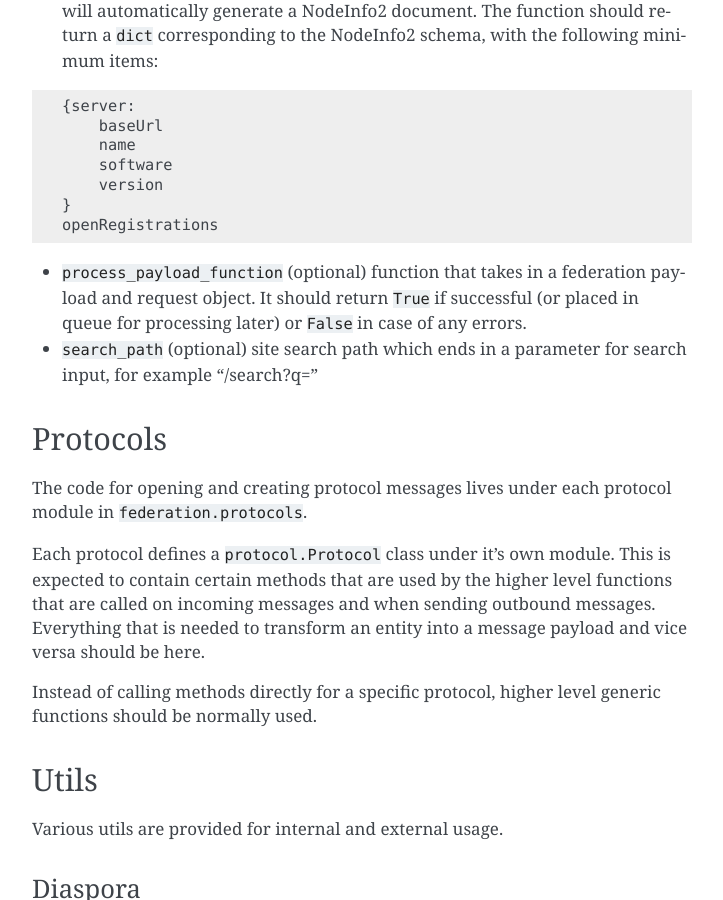
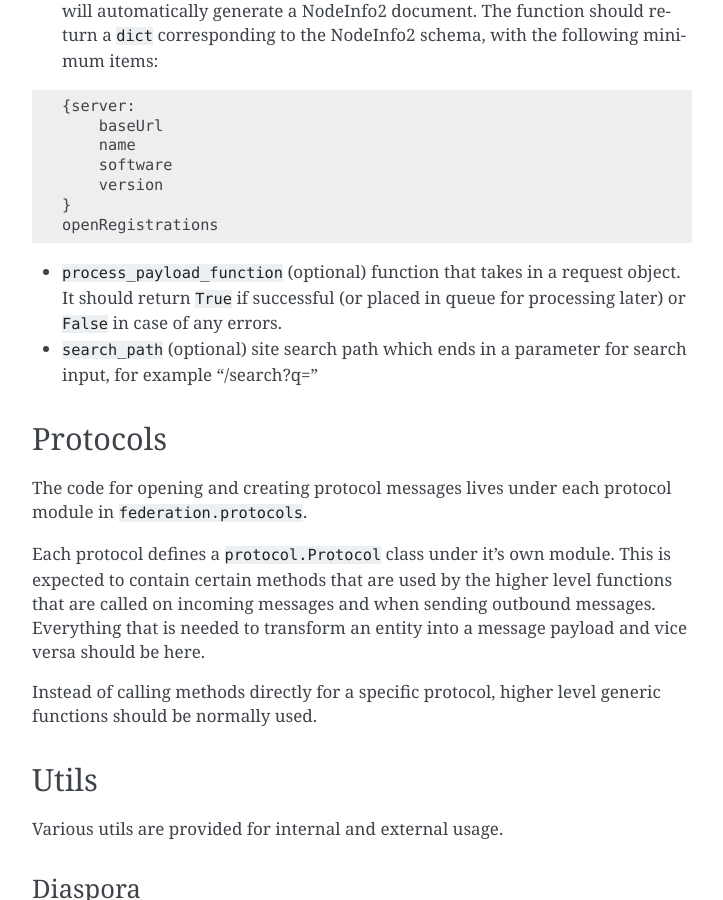
Before and after one commit to jaywink/federation, a Sphinx documentation site: the page built from docs/usage.rst, in a window 1280 px wide and 900 px high, scrolled down 5830 px. Shown: the whole window, without its empty margins (388-1111 px from the left). Built offline with Sphinx 7.4.7, drawn with Linux system fonts in a browser that asks for light colours.

Commit message:
Simplify process_payload call by passing in just request

```diff
--- a/docs/usage.rst
+++ b/docs/usage.rst
@@ -139,7 +139,7 @@
     }
     openRegistrations
 
-* ``process_payload_function`` (optional) function that takes in a federation payload and request object. It should return ``True`` if successful (or placed in queue for processing later) or ``False`` in case of any errors.
+* ``process_payload_function`` (optional) function that takes in a request object. It should return ``True`` if successful (or placed in queue for processing later) or ``False`` in case of any errors.
 * ``search_path`` (optional) site search path which ends in a parameter for search input, for example "/search?q="
 
 Protocols
```
Also changed, not shown: CHANGELOG.md (+1 -1 lines), 2 other files.
